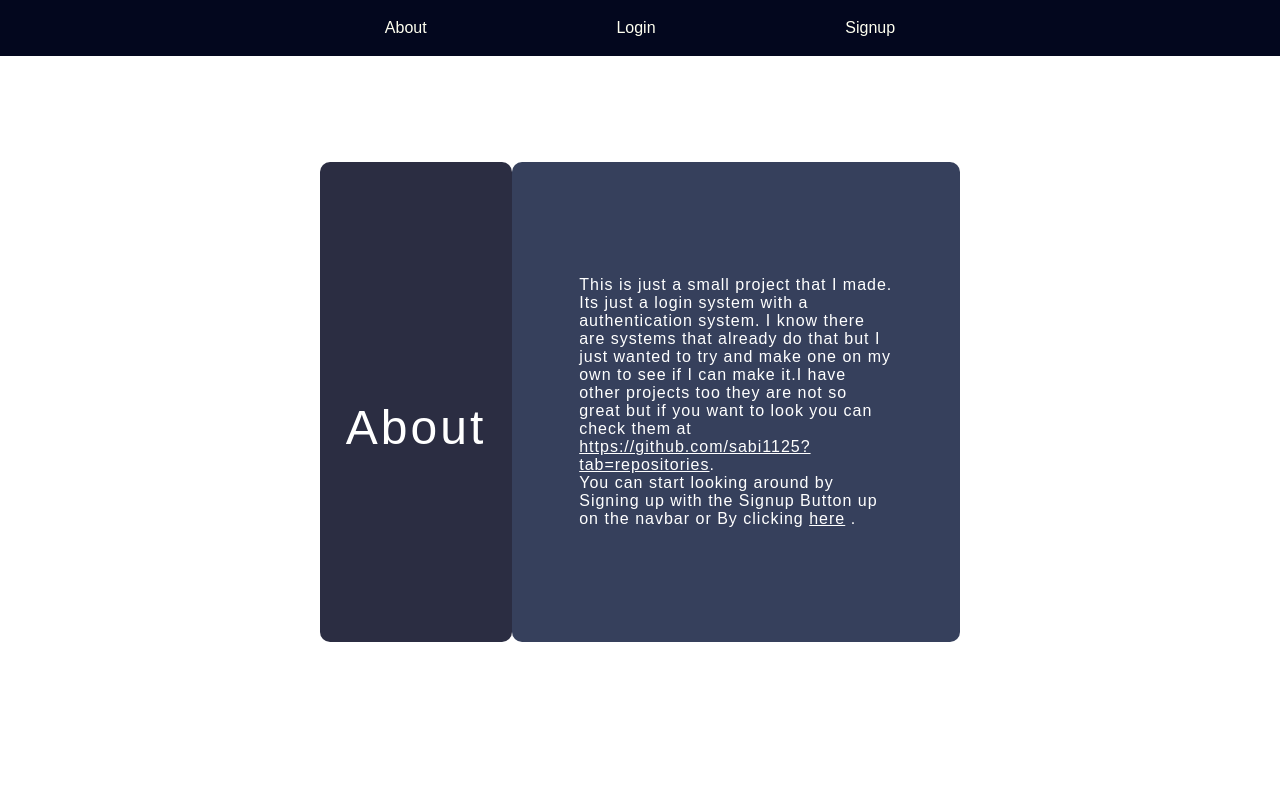
After one commit to sabi1125/loginSystem, a PHP site: page /handlers/about.php in a window 1280 px wide. The commit adds this page. Run offline with PHP 8.4, Linux system fonts and the light colour scheme.

Commit message:
about page

```diff
--- /dev/null
+++ b/handlers/about.php
@@ -0,0 +1,5 @@
+<?php
+
+include "../bootstrap.php";
+
+echo $twig->render("about.twig");
--- a/style/style.css
+++ b/style/style.css
@@ -9,15 +9,18 @@ body{
     --button-alert:#EF476F;
 }
 nav{
+    position: absolute;
+    top: 0;
     width: 100%;
-    height: 60px;
+    height: 7vh;
     display:flex;
-    justify-content: flex-end;
+    justify-content: center;
     align-items: center;
-    background-color:#14213d;
+    background-color:#03071e;
+
 }
 nav ul{
-    width: 500px;
+    width: 700px;
     display: flex;
     justify-content: space-around;
 }
@@ -28,5 +31,47 @@ nav ul li a{
     text-decoration: none;
     color:ivory;
     font-weight: 500;
+}
+article{
+    width: 50%;
+    height: 60vh;
+    padding: 30px;
+    margin: 16.5vh auto;
+    display: flex;
+}
+article h1{
+    font-size: 3em;
+    color: white;
+    letter-spacing:3px;
+    font-weight: 100;
+    margin-top:50px;
+}
+article #right{
+    width: 70%;
+    height: 100%;
+    display: flex;
+    align-items: center;
+    justify-content: center;
+    background-color: #36405c;
+    border-radius:10px;
 
 }
+article #right p{
+    color: white;
+    width: 70%;
+    font-weight: 500;
+    letter-spacing: 1px;
+    text-align: start;
+}
+article #right a{
+    color: white;
+}
+article #left{
+    border-radius:10px;
+    height: 100%;
+    width: 30%;
+    display: flex;
+    align-items: center;
+    justify-content: center;
+    background-color: #2b2d42;
+}
--- /dev/null
+++ b/templates/about.twig
@@ -0,0 +1,20 @@
+{% extends "mainpage.twig" %}
+
+
+
+{% block css %}
+    <link rel="stylesheet" href="/loginsystem/style/style.css">
+{% endblock css %}
+
+{% block article %}
+<div id="left">
+    <h1>About</h1>
+</div>
+<div id="right">
+<p>This is just a small project that I made. Its just a login system with a authentication system. I know there are systems that already do that but I just wanted to try and make one on my own to see if I can make it.I have other projects too they are not so great but if you want to look you can check them at
+<a href="https://github.com/sabi1125?tab=repositories">https://github.com/sabi1125?tab=repositories</a>.
+<br>
+You can start looking around by Signing up with the Signup Button up on the navbar or By clicking <a href="/loginsystem/handlers/signup.php">here</a> .
+</p>
+</div>
+{% endblock article %}
--- a/templates/mainpage.twig
+++ b/templates/mainpage.twig
@@ -4,7 +4,7 @@
     <meta charset="UTF-8">
     <meta name="viewport" content="width=device-width, initial-scale=1.0">
     {% block css %}
-    <link rel="stylesheet" href="/style/style.css">
+    <link rel="stylesheet" href="/loginsystem/style/style.css">
     {% endblock css %}
     <title>Mainpage</title>
 </head>
@@ -14,12 +14,19 @@
     <nav>
     {% block navbar %}
     <ul>
-    <li><a href="About">About</a></li>
+    <li><a href="/loginsystem/handlers/about.php">About</a></li>
     <li><a href="Login">Login</a></li>
     <li><a href="Signup">Signup</a></li>
     </ul>
     {% endblock navbar %}
     </nav>
+
+    <article>
+    {% block article%}
+    {% endblock article%}
+    </article>
+
+
 </main>
 
 </body>
```
